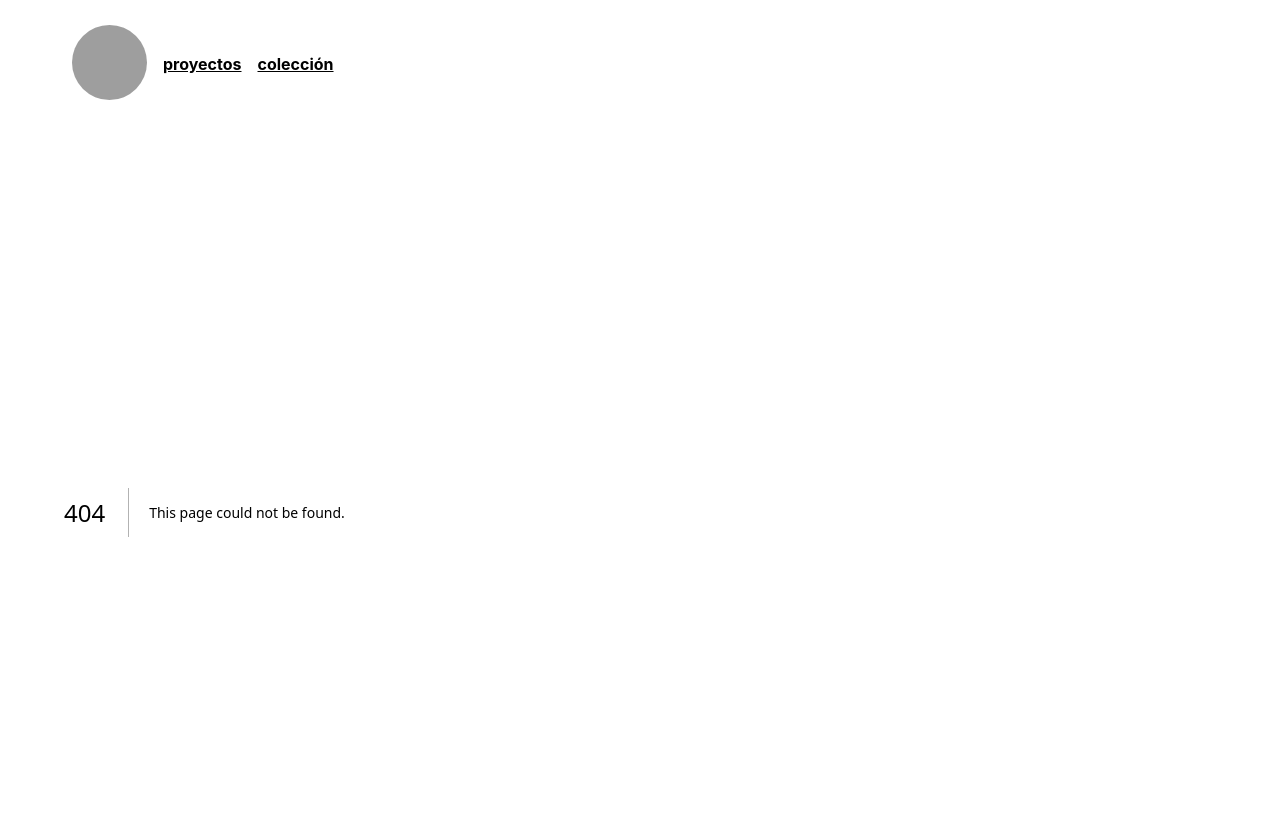
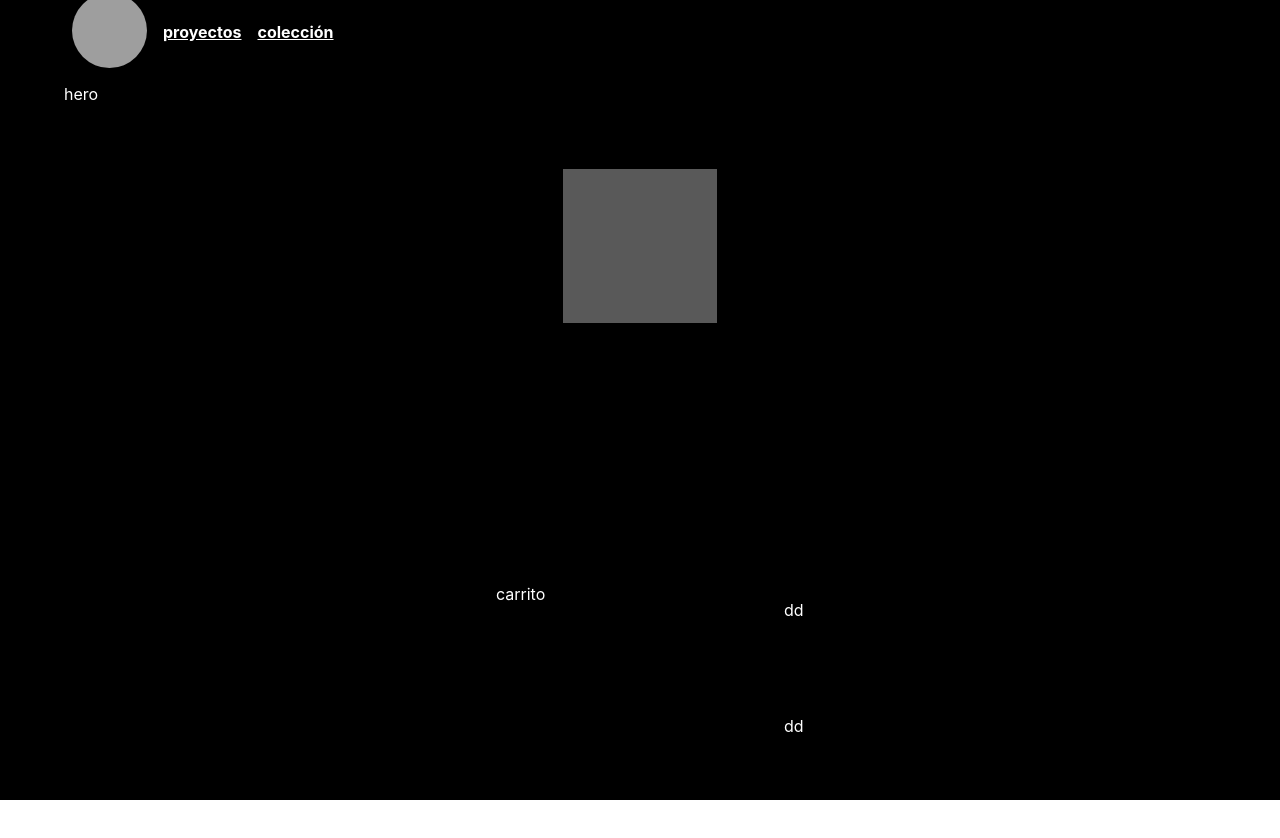
Before and after one commit to mabby1110/current.me, a Next.js app: page /proyectos/tienda in a window 1280 px wide. Before the commit this address had no page. Shown: the top 838 px of the page. After the commit the page ends 800 px from the top, so only its background shows below. Built offline with nearby package versions, Linux system fonts and the light colour scheme; grey boxes are pictures that could not be loaded.

Commit message:
Tienda con grid

```diff
--- a/app/layout.tsx
+++ b/app/layout.tsx
@@ -1,6 +1,7 @@
 import Link from "next/link"
 import "./styles/global.css"
 import Image from "next/image"
+import HomeScene from "./scenes/HomeScene"
 
 export const metadata = {
   title: 'Next.js',
@@ -15,6 +16,7 @@ export default function RootLayout({
   return (
     <html lang="en">
       <body>
+        <HomeScene/>
         <main>
           <nav>
             <Link href='/'>
--- a/app/page.tsx
+++ b/app/page.tsx
@@ -10,7 +10,6 @@ export default function Home() {
             </h1>
 
             <div>cargar modelo</div>
-            <HomeScene/>
         </>
     )
 }
--- /dev/null
+++ b/app/proyectos/tienda/page.tsx
@@ -0,0 +1,45 @@
+import React from 'react'
+import Style from './tienda.module.css'
+
+export default function Tienda() {
+  return (
+    <div className={Style.mainContent}>
+        <div className={Style.secHero}>hero</div>
+        <div className={Style.secSpot}>
+          <div className={Style.contenidoSpot}>Promos</div>
+        </div>
+        <div className={Style.secCarrito}>
+          <div className={Style.contenidoCarrito}>carrito</div>
+        </div>
+        <div className={Style.secCatalogo}>
+          <p className={Style.producto}>dd</p>
+          <p className={Style.producto}>dd</p>
+          <p className={Style.producto}>dd</p>
+          <p className={Style.producto}>dd</p>
+          <p className={Style.producto}>dd</p>
+          <p className={Style.producto}>dd</p>
+          <p className={Style.producto}>dd</p>
+          <p className={Style.producto}>dd</p>
+          <p className={Style.producto}>dd</p>
+          <p className={Style.producto}>dd</p>
+          <p className={Style.producto}>dd</p>
+          <p className={Style.producto}>dd</p>
+          <p className={Style.producto}>dd</p>
+          <p className={Style.producto}>dd</p>
+          <p className={Style.producto}>dd</p>
+          <p className={Style.producto}>dd</p>
+          <p className={Style.producto}>dd</p>
+          <p className={Style.producto}>dd</p>
+          <p className={Style.producto}>dd</p>
+          <p className={Style.producto}>dd</p>
+          <p className={Style.producto}>dd</p>
+          <p className={Style.producto}>dd</p>
+          <p className={Style.producto}>dd</p>
+          <p className={Style.producto}>dd</p>
+          <p className={Style.producto}>dd</p>
+          <p className={Style.producto}>dd</p>
+          <p className={Style.producto}>dd</p>
+        </div>
+    </div>
+  )
+}
--- /dev/null
+++ b/app/proyectos/tienda/tienda.module.css
@@ -0,0 +1,32 @@
+.mainContent {
+    padding-top: 20px;
+
+    overflow-x: hidden;
+
+    width: 100%;
+    height: 92vh;
+    display: grid;
+    grid-template-rows: 1fr 1fr;
+    grid-template-columns: 6fr 4fr 6fr;
+    grid-auto-rows: 100px;
+}
+
+.secHero {
+    grid-area: 1 / 1 / 2 / 4;
+    height: 500px;
+}
+
+.contenidoCarrito {
+    position: sticky;
+    top: 0;
+}
+
+.contenidoSpot{
+    position: sticky;
+    top: 0;
+    display: none;
+}
+.producto {
+    width: 100px;
+    height: 100px;
+}
--- a/app/scenes/HomeScene.tsx
+++ b/app/scenes/HomeScene.tsx
@@ -1,3 +1,4 @@
+"use client"
 import { useEffect, useState } from 'react'
 import * as THREE from 'three'
 
@@ -7,6 +8,7 @@ export default function HomeScene() {
   const [scene, setScene] = useState(false)
 
   useEffect(() => {
+    // if (typeof window !== 'undefined') {
       const width = window.innerWidth
       const height = window.innerHeight
 
@@ -26,15 +28,33 @@ export default function HomeScene() {
       light.position.set(0, 6, 2)
       scene.add(light)
 
-      const orbitControl = new THREE.CameraHelper(mainCamera)
-      scene.add(orbitControl)
-
       setRenderer(renderer)
       setMainCamera(mainCamera)
       setScene(scene)
 
       renderer.render(scene, mainCamera)
+    // }
   }, [])
+
+  useEffect(() => {
+    if (renderer && mainCamera) {
+      const handleResize = () => {
+        const width = window.innerWidth
+        const height = window.innerHeight
+        renderer.setSize(width, height)
+        renderer.render(scene, mainCamera)
+      }
+
+      window.addEventListener('resize', handleResize)
+
+      // Set initial size
+      handleResize()
+
+      return () => {
+        window.removeEventListener('resize', handleResize)
+      }
+    }
+  }, [renderer, mainCamera])
 
   return (
     <canvas id="app"></canvas>
--- a/app/styles/global.css
+++ b/app/styles/global.css
@@ -29,7 +29,7 @@
 
   main {
     min-height: 100vh;
-    padding: 1rem 0;
+    padding: 0;
     display: flex;
     flex-direction: column;
     justify-content: flex-start;
@@ -54,7 +54,7 @@
   }
 
   nav {
-    height: 6rem;
+    height: 8vh;
     display: flex;
     align-items: center;
   }
```
Also changed, not shown: app/proyectos/page.tsx (+4 -3 lines).
